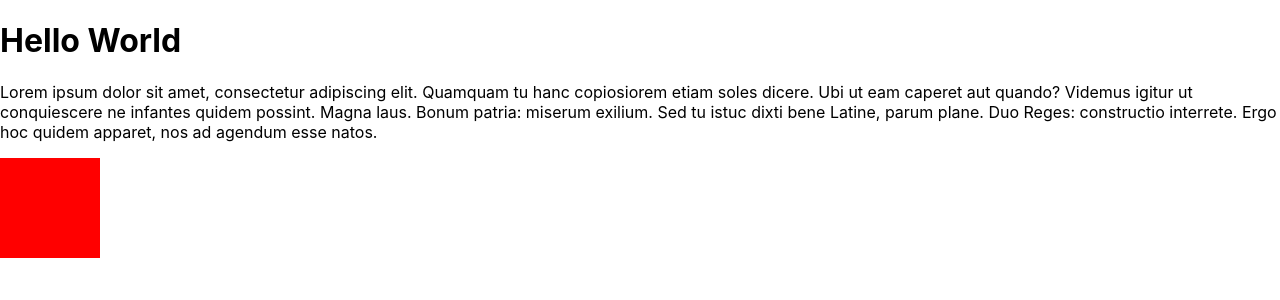
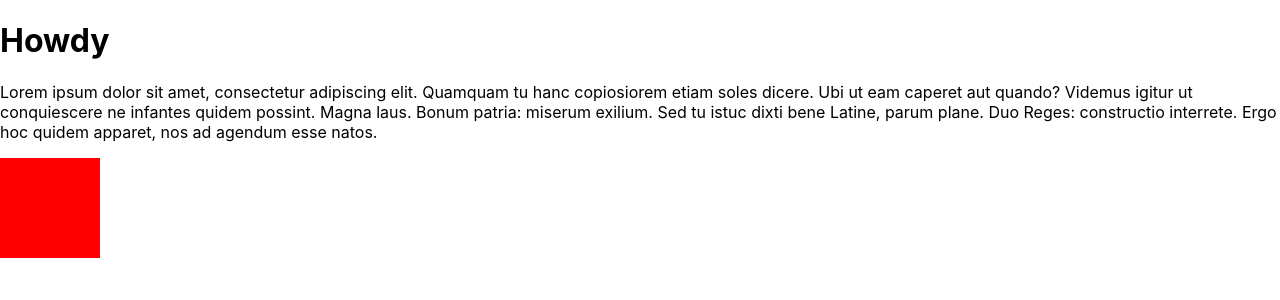
Before and after one commit to hgraceoc/Week-8---React-, a React (Create React App) app in the folder project-one/: page / in a window 1280 px wide. Shown: the top 300 px of the page. Built offline with nearby package versions, Linux system fonts and the light colour scheme.

Commit message:
updated header to accept a text prop

```diff
--- a/project-one/src/App.js
+++ b/project-one/src/App.js
@@ -13,4 +13,8 @@ const App = () => (
   </div>
 );
 
+Header.defaultProps = {
+  text: "Howdy"
+}
+
 export default App;
--- a/project-one/src/components/Header.js
+++ b/project-one/src/components/Header.js
@@ -1,5 +1,9 @@
 import React from "react";
 
-const Header = () => <h1 className="header">Hello World</h1>;
+const Header = ({ text }) => (
+<header className="header">
+    <h1>{ text }</h1>
+</header>
+);
 
 export default Header;
```
